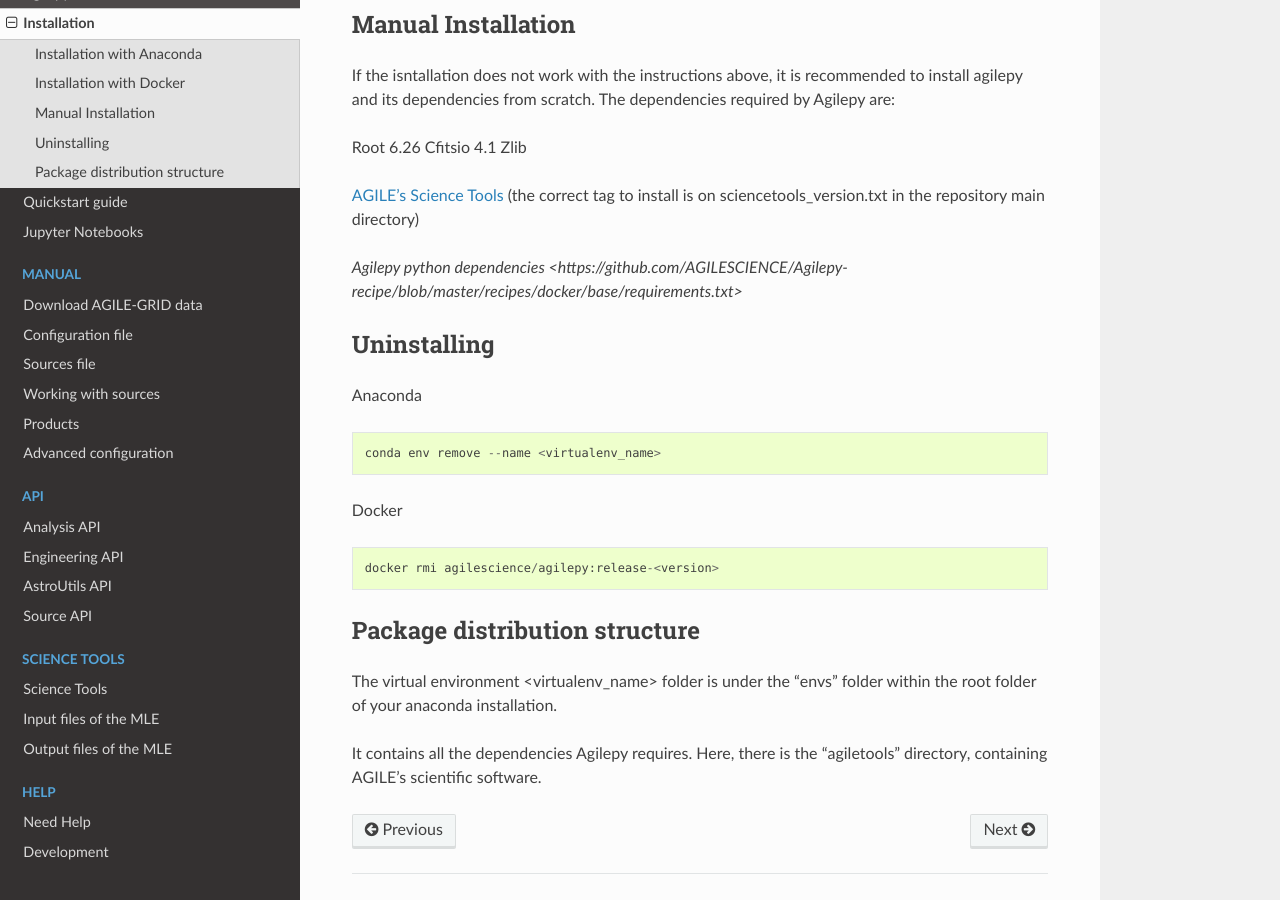
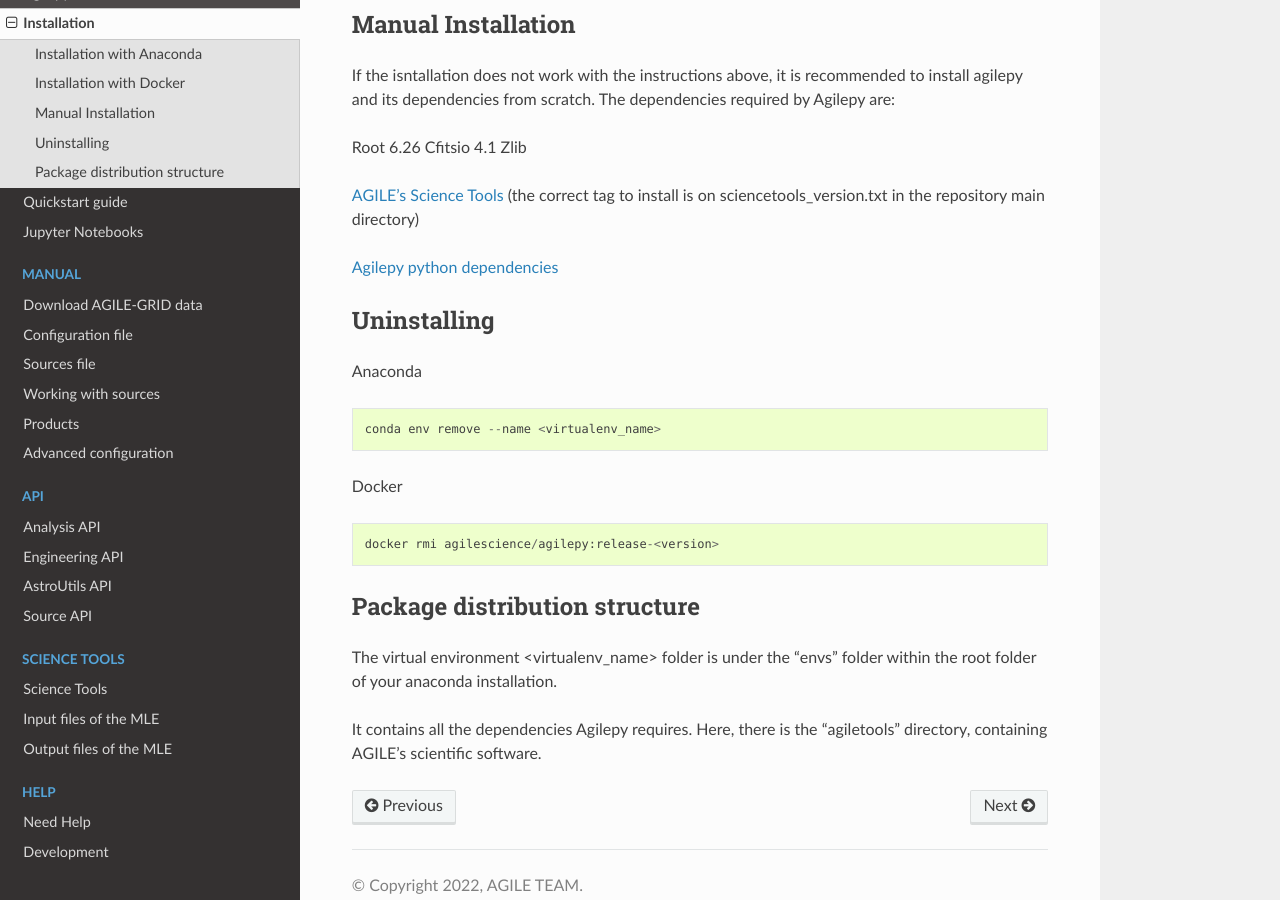
Before and after one commit to AGILESCIENCE/Agilepy, a Sphinx documentation site: the page built from docs/source/quickstart/installation.rst, in a window 1280 px wide and 900 px high, scrolled down 2965 px. Built offline with Sphinx 7.4.7 and the Read the Docs theme 2.0.0, drawn with Linux system fonts in a browser that asks for light colours.

Commit message:
fix typo

```diff
--- a/docs/source/quickstart/installation.rst
+++ b/docs/source/quickstart/installation.rst
@@ -131,7 +131,7 @@
 
 `AGILE's Science Tools <https://github.com/AGILESCIENCE/AGILE-GRID-ScienceTools-Setup/tree/master>`_ (the correct tag to install is on sciencetools_version.txt in the repository main directory)
 
-`Agilepy python dependencies <https://github.com/AGILESCIENCE/Agilepy-recipe/blob/master/recipes/docker/base/requirements.txt>`
+`Agilepy python dependencies <https://github.com/AGILESCIENCE/Agilepy-recipe/blob/master/recipes/docker/base/requirements.txt>`_
 
 
 Uninstalling
```
